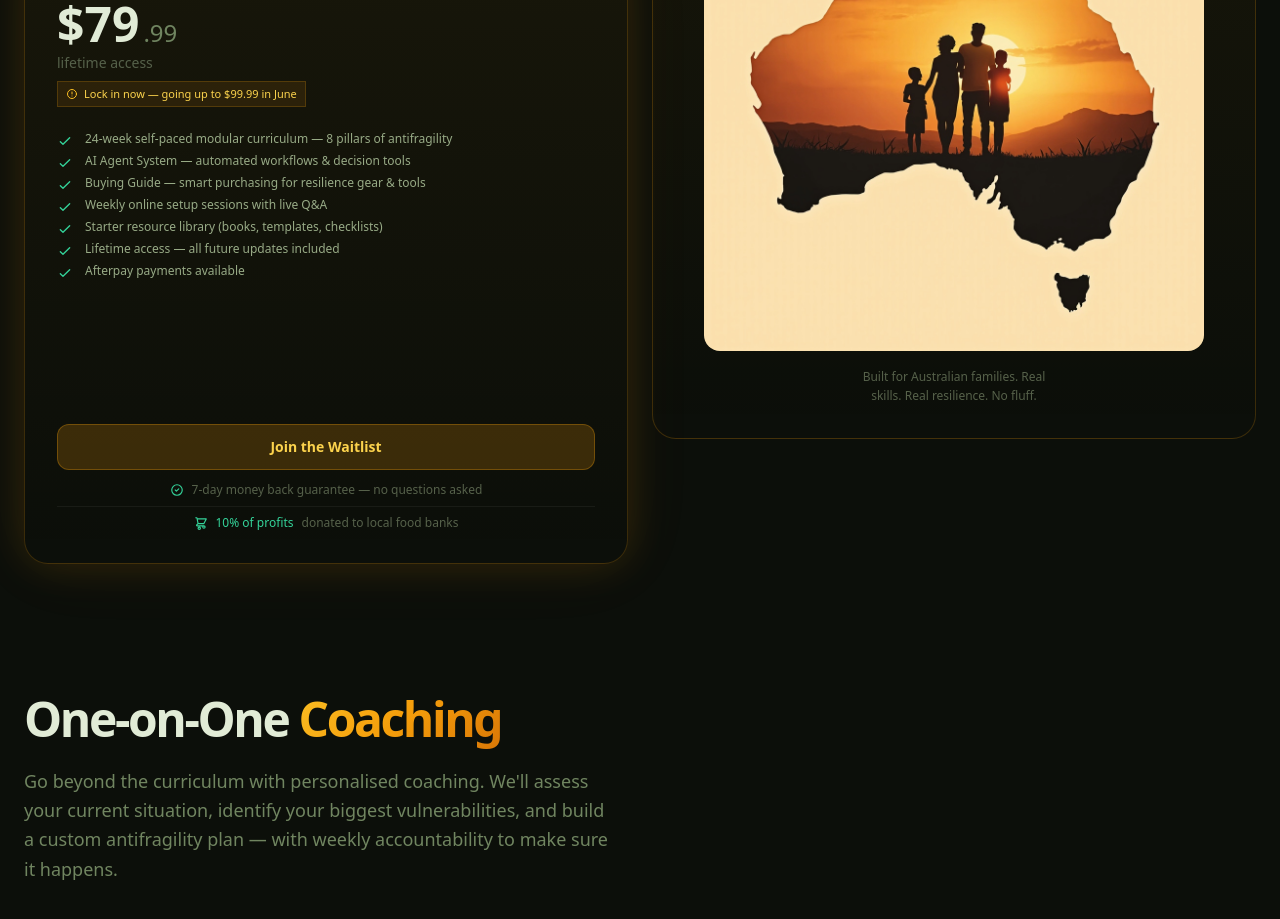
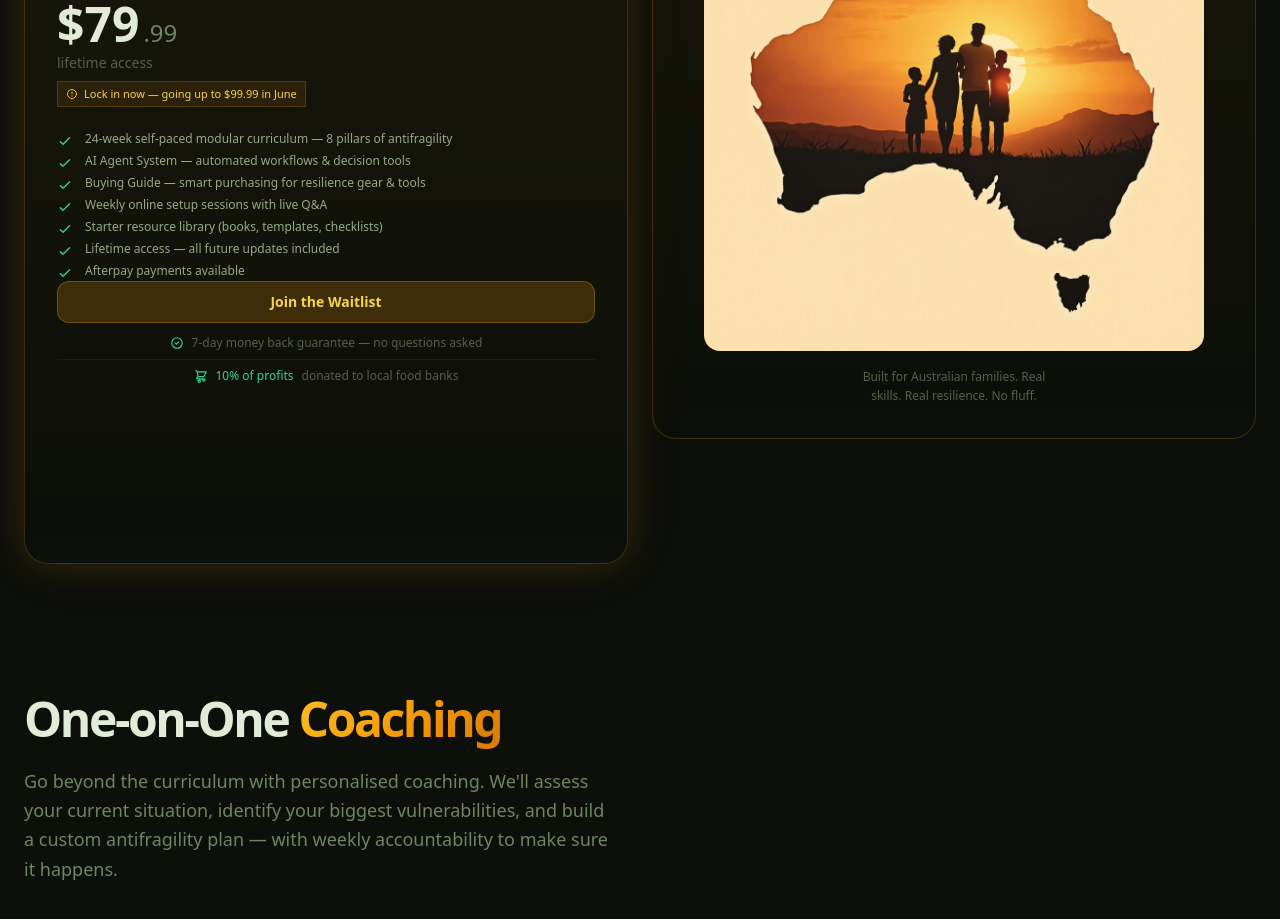
Before and after one commit to boktoday/okready-landing, a React (Vite) app: page / in a window 1280 px wide. Shown: the part 4920-5839 px from the top of the page. Built offline with nearby package versions, Linux system fonts and the light colour scheme.

Commit message:
Pricing: removed flex-1 pushing button down, button right after features

```diff
--- a/src/components/Pricing.tsx
+++ b/src/components/Pricing.tsx
@@ -69,7 +69,7 @@ export default function Pricing({ onJoinClick }: PricingProps) {
                 </div>
               </div>
 
-              <div className="flex-1 space-y-1 mb-1">
+              <div className="space-y-1 mb-0">
                 {features.map((f) => (
                   <div key={f} className="flex items-start gap-3">
                     <svg className="w-4 h-4 text-emerald-400 flex-shrink-0 mt-0.5" fill="none" viewBox="0 0 24 24" stroke="currentColor">
@@ -82,7 +82,7 @@ export default function Pricing({ onJoinClick }: PricingProps) {
 
               <button
                 onClick={onJoinClick}
-                className="w-full px-6 py-3 bg-amber-500/20 border border-amber-500/30 text-amber-300 rounded-xl text-sm font-semibold hover:bg-amber-500/30 hover:text-amber-200 transition-all hover:scale-[1.02] active:scale-[0.98]"
+                className="w-full px-6 py-2.5 bg-amber-500/20 border border-amber-500/30 text-amber-300 rounded-xl text-sm font-semibold hover:bg-amber-500/30 hover:text-amber-200 transition-all hover:scale-[1.02] active:scale-[0.98]"
               >
                 Join the Waitlist
               </button>
```
